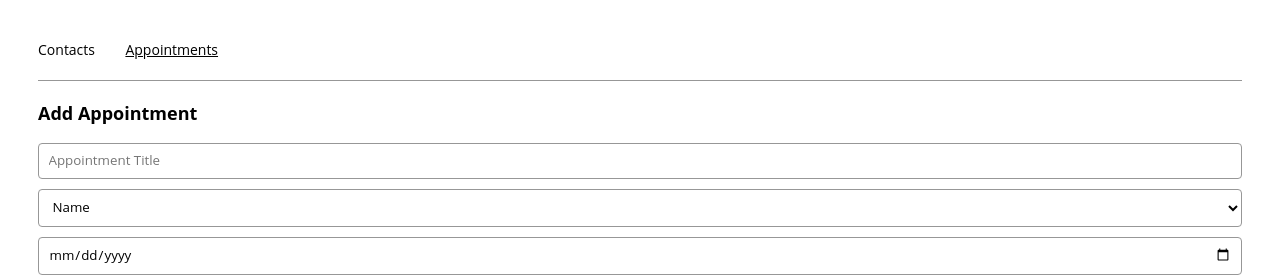
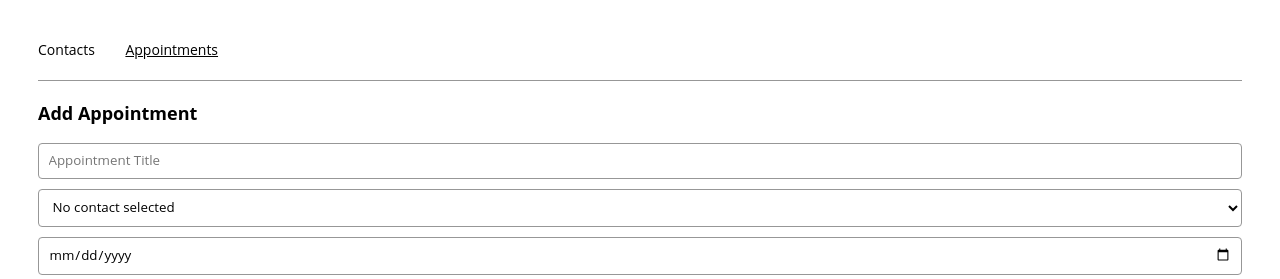
Before and after one commit to Jamesllllllllll/Appointment-Planner, a React (Create React App) app: page /appointments in a window 1280 px wide. Shown: the top 279 px of the page. Built offline with nearby package versions, Linux system fonts and the light colour scheme.

Commit message:
ContactPicker working

```diff
--- a/src/components/contactPicker/ContactPicker.js
+++ b/src/components/contactPicker/ContactPicker.js
@@ -5,7 +5,7 @@ export const ContactPicker = ({onChange, contacts, value}) => {
   return (
 
     <select name="contacts" id="contacts" onChange={onChange} >
-      <option value="name">Name</option>
+      <option value="">No contact selected</option>
       {contacts.map(({name}) => (
         <option value={name}>{name}</option>
       ))}
```
